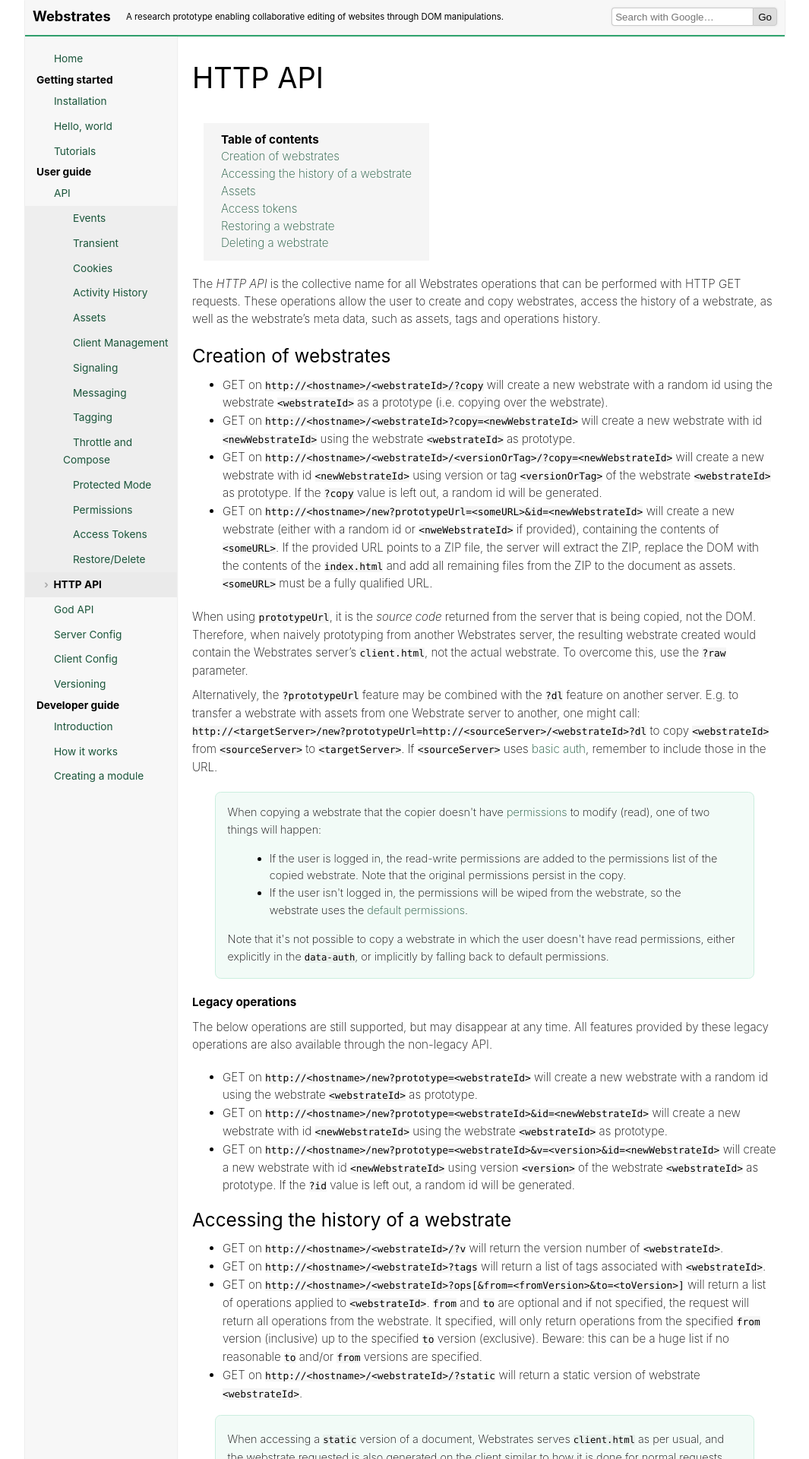
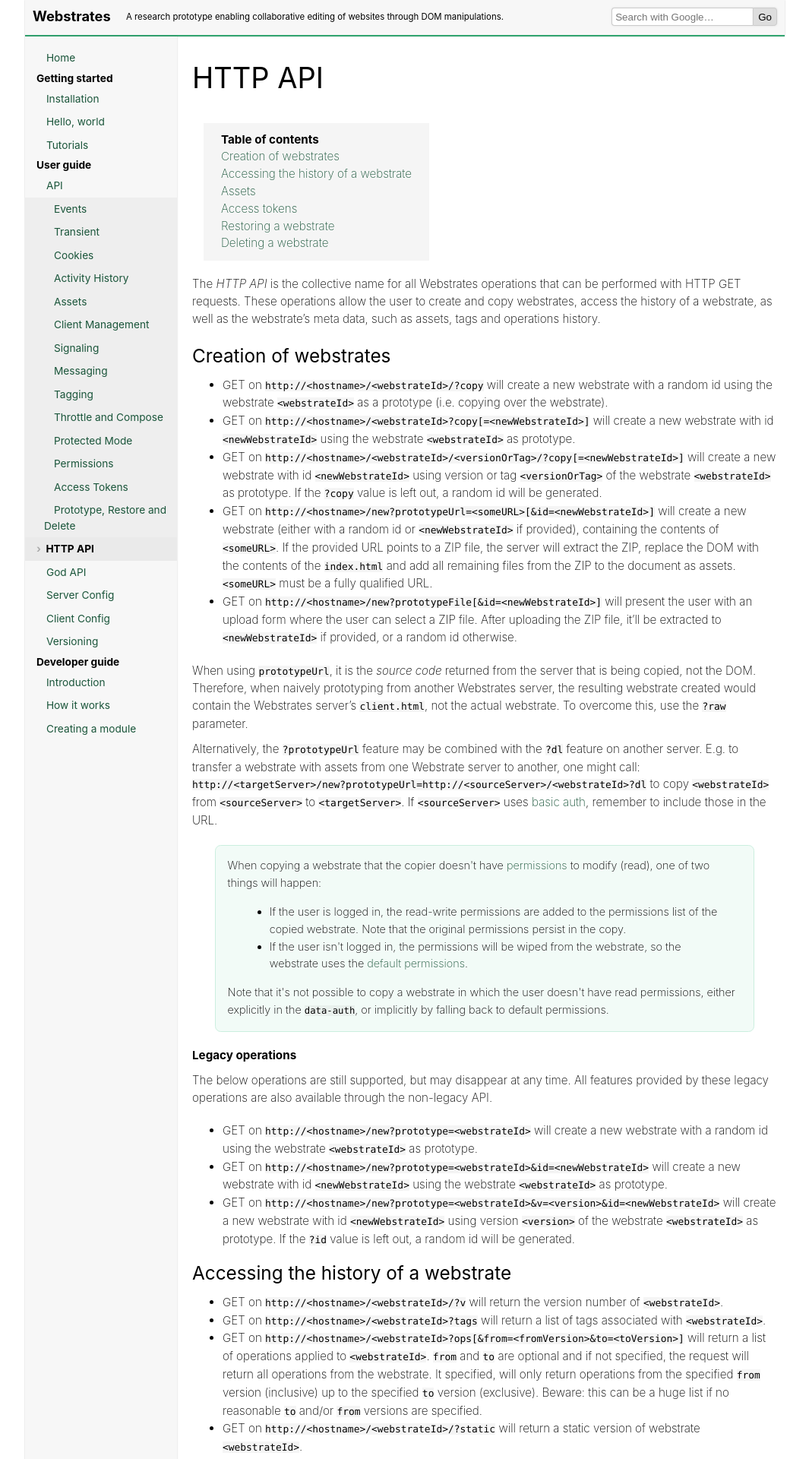
Before and after one commit to Webstrates/webstrates.github.io, a Jekyll site: the page built from _posts/2017-07-05-http-api.md, in a window 1280 px wide. Shown: the top 1920 px of the page at 76% size, without its empty margins (107-1172 px from the left). Built offline with Jekyll 4.4.1, drawn with Linux system fonts in a browser that asks for light colours; comment, search, counter and statistics services are not loaded.

Commit message:
Added documentation for `webstrate.newFromPtototype{File,URL}()`. Also minor CSS changes.

```diff
--- a/_includes/navigation.html
+++ b/_includes/navigation.html
@@ -28,7 +28,7 @@
 									<li><a{% if (page.id == "/userguide/api/protected-mode") %} class="active"{% endif %} href="/userguide/api/protected-mode.html">Protected Mode</a></li>
 									<li><a{% if (page.id == "/userguide/api/permissions") %} class="active"{% endif %} href="/userguide/api/permissions.html">Permissions</a></li>
 									<li><a{% if (page.id == "/userguide/api/access-tokens") %} class="active"{% endif %} href="/userguide/api/access-tokens.html">Access Tokens</a></li>
-									<li><a{% if (page.id == "/userguide/api/restore-delete") %} class="active"{% endif %} href="/userguide/api/restore-delete.html">Restore/Delete</a></li>
+									<li><a{% if (page.id == "/userguide/api/prototype-restore-delete") %} class="active"{% endif %} href="/userguide/api/prototype-restore-delete.html">Prototype, Restore and Delete</a></li>
 								</ul>
 							</li>
 							<li><a{% if (page.id == "/userguide/http-api") %} class="active"{% endif %} href="/userguide/http-api.html">HTTP API</a></li>
--- a/_posts/2017-07-05-http-api.md
+++ b/_posts/2017-07-05-http-api.md
@@ -17,16 +17,19 @@ webstrate, as well as the webstrate's meta data, such as assets, tags and operat
 
 * GET on `http://<hostname>/<webstrateId>/?copy` will create a new webstrate with a random id using
 the webstrate `<webstrateId>` as a prototype (i.e. copying over the webstrate).
-* GET on `http://<hostname>/<webstrateId>?copy=<newWebstrateId>` will create a new webstrate with id
+* GET on `http://<hostname>/<webstrateId>?copy[=<newWebstrateId>]` will create a new webstrate with id
 `<newWebstrateId>` using the webstrate `<webstrateId>` as prototype.
-* GET on `http://<hostname>/<webstrateId>/<versionOrTag>/?copy=<newWebstrateId>` will create a new
+* GET on `http://<hostname>/<webstrateId>/<versionOrTag>/?copy[=<newWebstrateId>]` will create a new
 webstrate with id `<newWebstrateId>` using version or tag `<versionOrTag>` of the webstrate
 `<webstrateId>` as prototype. If the `?copy` value is left out, a random id will be generated.
-* GET on `http://<hostname>/new?prototypeUrl=<someURL>&id=<newWebstrateId>` will create a new
-webstrate (either with a random id or `<nweWebstrateId>` if provided), containing the contents of
+* GET on `http://<hostname>/new?prototypeUrl=<someURL>[&id=<newWebstrateId>]` will create a new
+webstrate (either with a random id or `<newWebstrateId>` if provided), containing the contents of
 `<someURL>`. If the provided URL points to a ZIP file, the server will extract the ZIP, replace the
 DOM with the contents of the `index.html` and add all remaining files from the ZIP to the document
 as assets. `<someURL>` must be a fully qualified URL.
+* GET on `http://<hostname>/new?prototypeFile[&id=<newWebstrateId>]` will present the user with an
+upload form where the user can select a ZIP file. After uploading the ZIP file, it'll be extracted
+to `<newWebstrateId>` if provided, or a random id otherwise.
 
 When using `prototypeUrl`, it is the _source code_ returned from the server that is being copied,
 not the DOM. Therefore, when naively prototyping from another Webstrates server, the resulting
--- a/css/main.scss
+++ b/css/main.scss
@@ -144,7 +144,8 @@ a {
 					}
 					a:not(.nav-header) {
 						display: block;
-						padding: 5px 0 5px 25px;
+						padding: 5px 0 5px 15px;
+						line-height: 150%;
 						text-decoration: none;
 						&:hover {
 							background: #ddd !important;
@@ -164,7 +165,7 @@ a {
 					}
 					ul ul li a:not(.nav-header) {
 						background: #eee;
-						padding-left: 50px;
+						padding-left: 25px;
 					}
 				}
 			}
```
Also changed, not shown: _posts/2017-07-07-prototype-restore-delete.md (added, +102 -0 lines), _posts/2017-07-07-restore-delete.md (deleted, +0 -55 lines).
